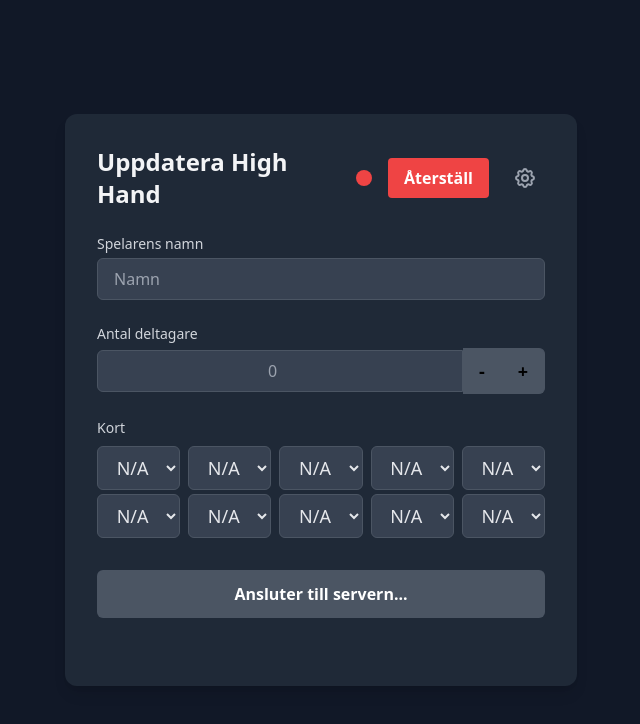
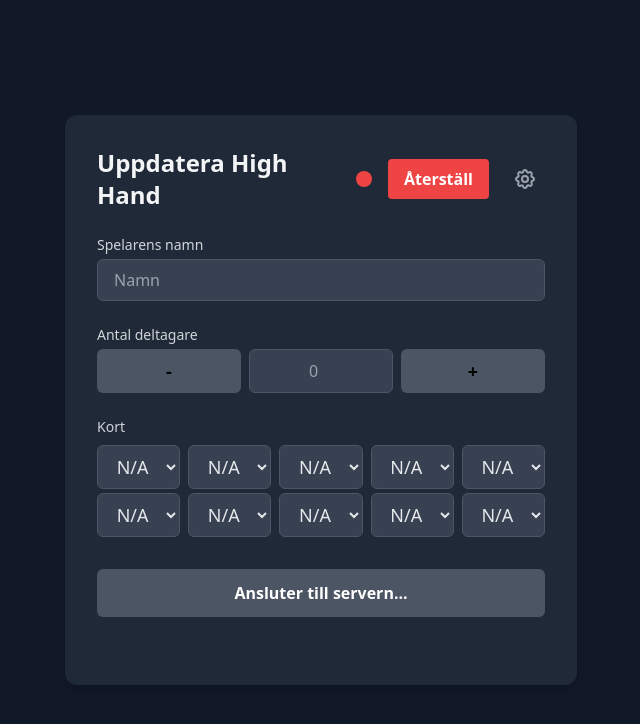
Before and after one commit to mcfrojd/high-hand-app, a website: page public/admin.html in a window 1280 px wide. Shown: the whole page, without its empty margins (319-959 px from the left). Drawn offline with nearby package versions, Linux system fonts and the light colour scheme; no server answers.

Commit message:
better buttons plus and minus

```diff
--- a/public/admin.html
+++ b/public/admin.html
@@ -38,12 +38,10 @@
                 </div>
                 <div>
                     <label for="participant-count" class="block text-sm font-medium text-gray-300 mb-1">Antal deltagare</label>
-                    <div class="flex items-center mt-1">
-                        <input type="number" id="participant-count" name="participant-count" min="0" class="w-full text-center px-4 py-2 border border-gray-600 rounded-l-md focus:ring-indigo-500 focus:border-indigo-500 bg-gray-700 text-gray-200" placeholder="0">
-                        <div class="flex">
-                            <button type="button" id="decrement-btn" class="px-4 py-2 bg-gray-600 text-lg font-bold hover:bg-gray-500 border-y border-r border-gray-600">-</button>
-                            <button type="button" id="increment-btn" class="px-4 py-2 bg-gray-600 text-lg font-bold hover:bg-gray-500 rounded-r-md border-y border-r border-gray-600">+</button>
-                        </div>
+                    <div class="grid grid-cols-3 gap-2 mt-1">
+                        <button type="button" id="decrement-btn" class="w-full py-2 bg-gray-600 text-lg font-bold hover:bg-gray-500 rounded-md">-</button>
+                        <input type="number" id="participant-count" name="participant-count" min="0" class="w-full text-center px-2 py-2 border border-gray-600 rounded-md focus:ring-indigo-500 focus:border-indigo-500 bg-gray-700 text-gray-200" placeholder="0">
+                        <button type="button" id="increment-btn" class="w-full py-2 bg-gray-600 text-lg font-bold hover:bg-gray-500 rounded-md">+</button>
                     </div>
                 </div>
                 <div>
```
